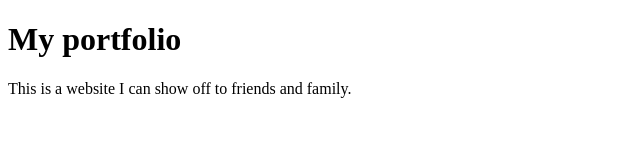
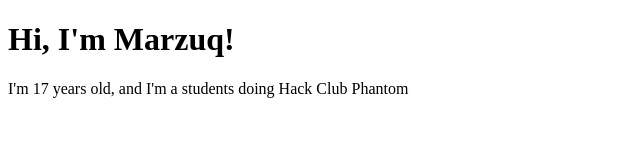
Before and after one commit to ranocodes/my-portfolio, a plain HTML site: page index.html in a window 1280 px wide. Shown: the whole page, without its empty margins (0-640 px from the left). Drawn offline with Linux system fonts and the light colour scheme.

Commit message:
make the page about me

```diff
--- a/index.html
+++ b/index.html
@@ -3,10 +3,10 @@
 <head>
     <meta charset="UTF-8">
     <meta name="viewport" content="width=device-width, initial-scale=1.0">
-    <title>My Portfolio - Phantom Hackclub</title>
+    <title>Marzuq's Site - Phantom Hackclub</title>
 </head>
 <body>
-    <h1>My portfolio</h1>
-    <p>This is a website I can show off to friends and family.</p>
+    <h1>Hi, I'm Marzuq!</h1>
+    <p>I'm 17 years old, and I'm a students doing Hack Club Phantom</p>
 </body>
 </html>
```
